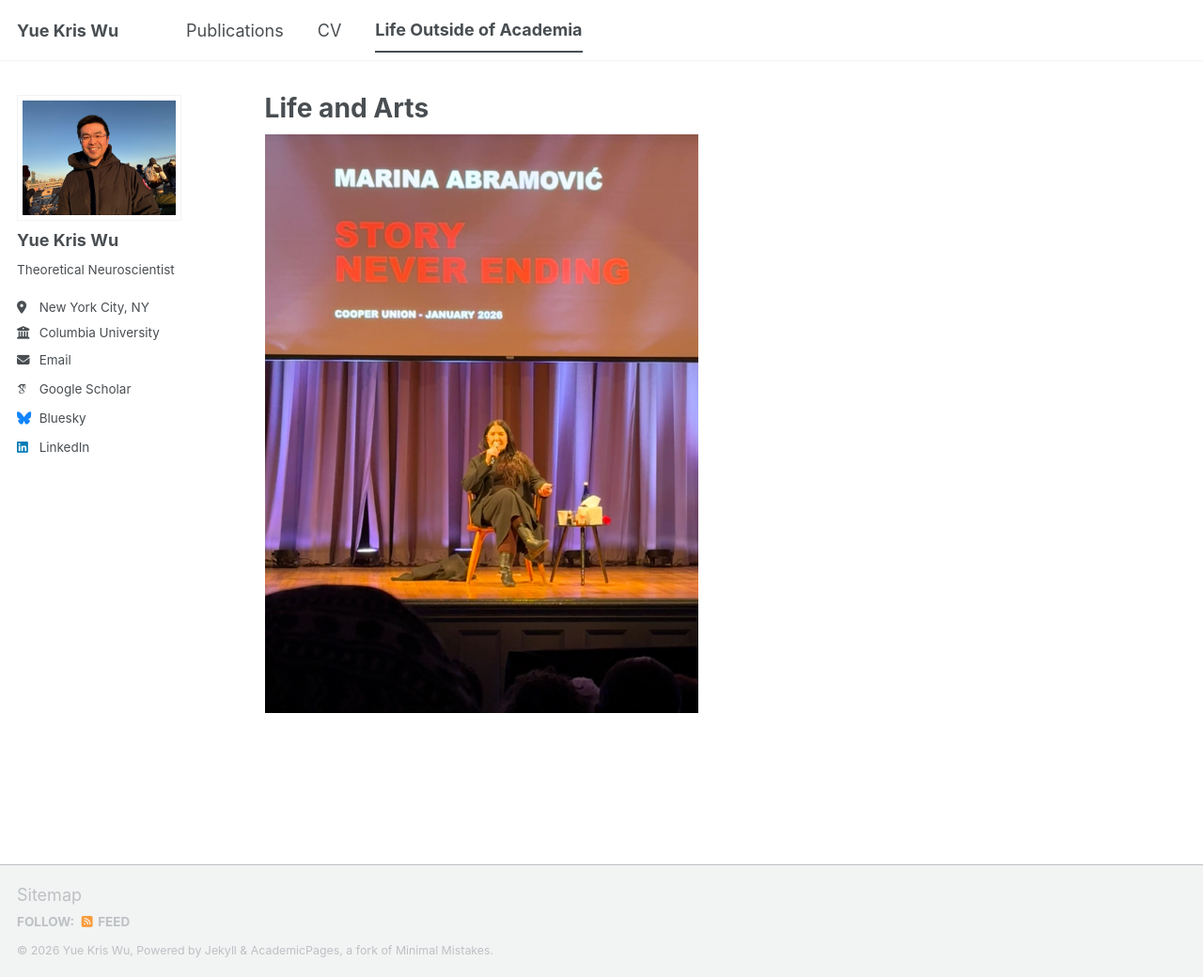
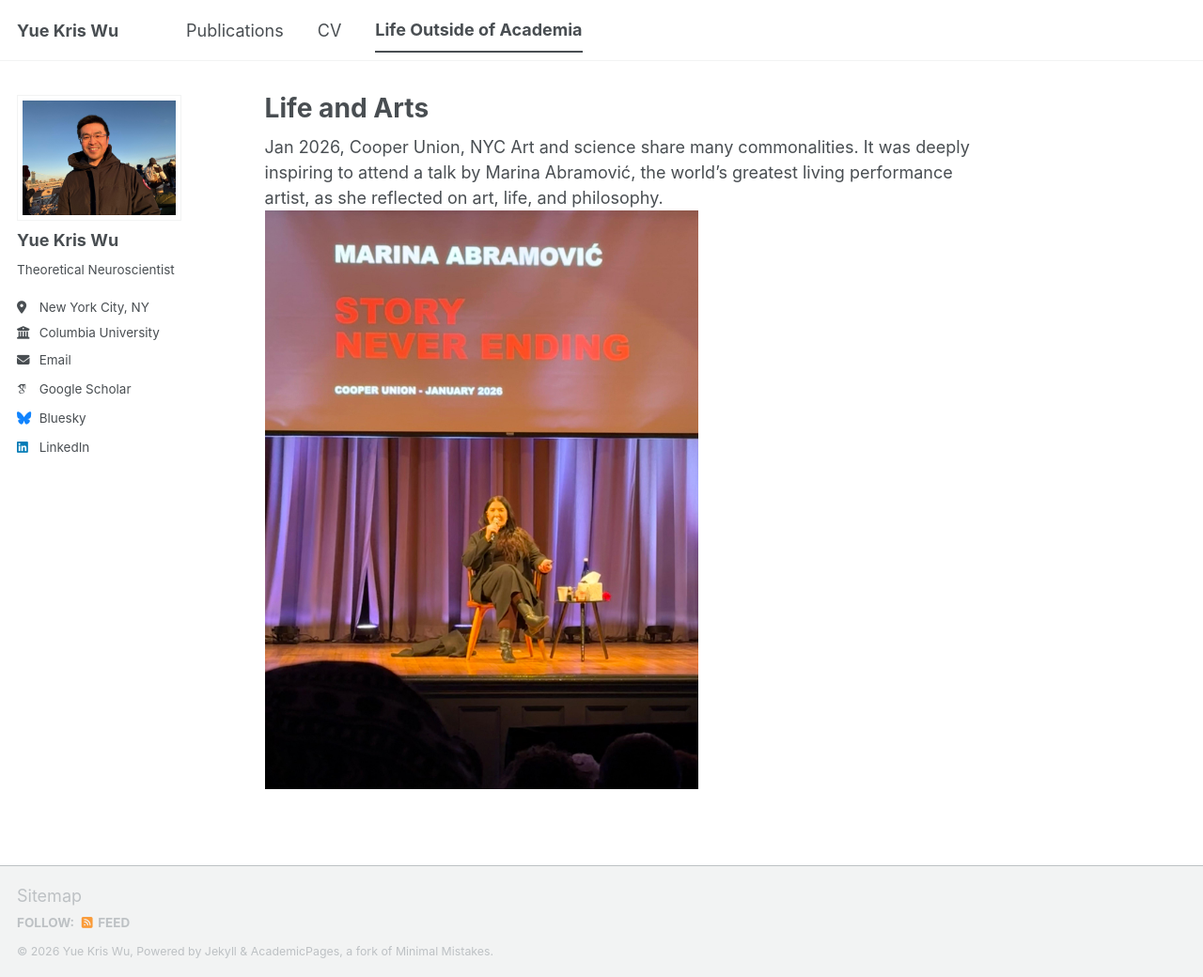
Before and after one commit to yuekriswu/yuekriswu.github.io, a Jekyll site: the page built from _pages/life-and-arts.html, in a window 1280 px wide and 1040 px high. Shown: the whole window at 94% size. Built offline with Jekyll 4.4.1, drawn with Linux system fonts in a browser that asks for light colours; some web fonts are replaced; a script bundle is joined from its source files by our own code; library files that are not in the unit come from our copies.

Commit message:
Update life-and-arts.html with event details
Added a new section about a talk by Marina Abramović.

```diff
--- a/_pages/life-and-arts.html
+++ b/_pages/life-and-arts.html
@@ -5,4 +5,6 @@
 author_profile: true
 ---
 
+Jan 2026, Cooper Union, NYC
+Art and science share many commonalities. It was deeply inspiring to attend a talk by Marina Abramović, the world’s greatest living performance artist, as she reflected on art, life, and philosophy.
 <img src="../../images/Marina_Abramovic.jpeg" alt="Description of the image" style="width:60%; height:auto;">
```
